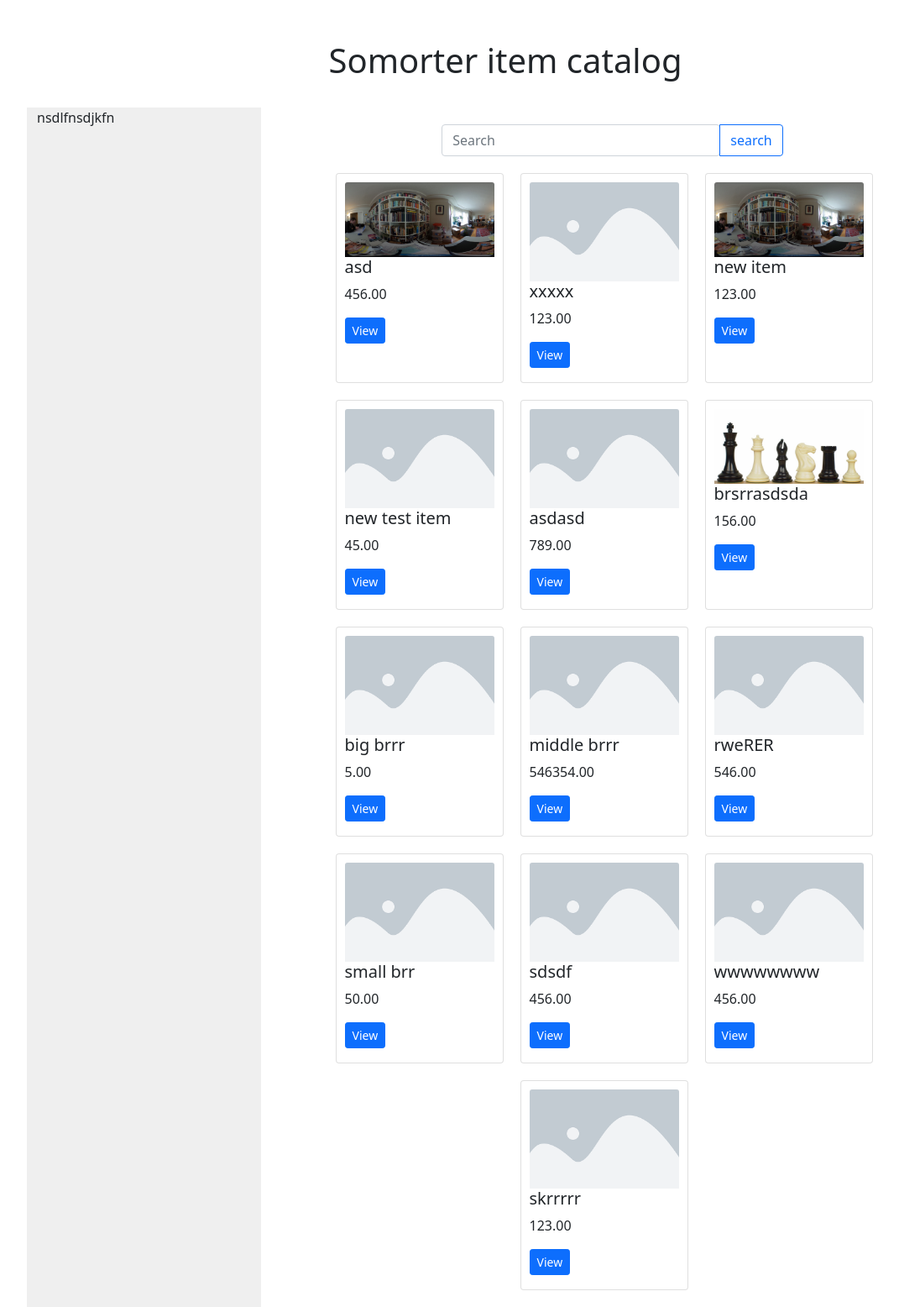
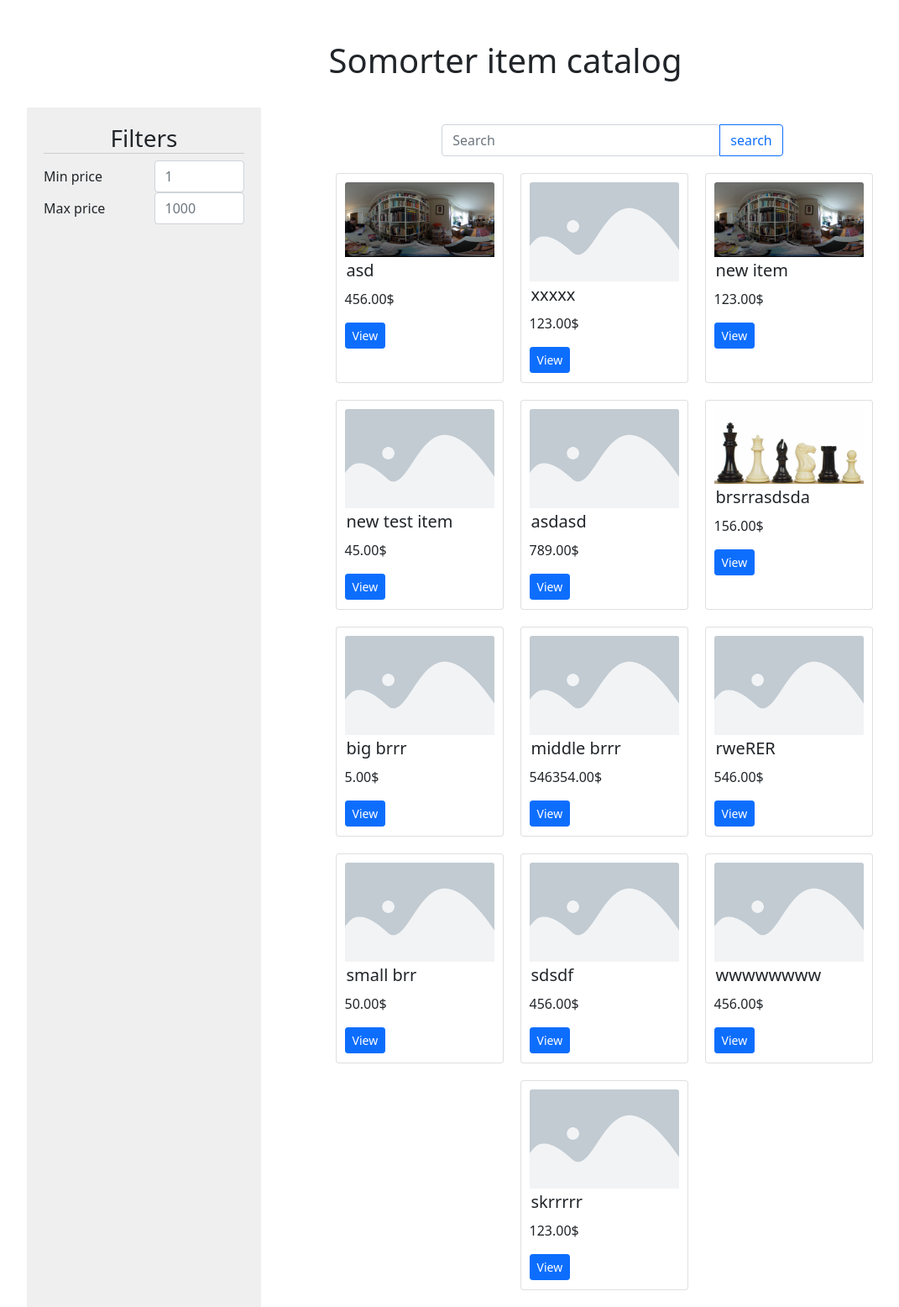
Before and after one commit to WitchoutName/django-smorter, a Django app: page /catalog/ in a window 1280 px wide. Shown: the part 56-1612 px from the top of the page at 84% size, without its empty margins (38-1109 px from the left). Run offline with Django 3.2, Linux system fonts and the light colour scheme; data comes from the database, SQL or seed files in the repository.

Commit message:
catalog price filters

```diff
--- a/eshop/templates/catalog.html
+++ b/eshop/templates/catalog.html
@@ -4,20 +4,33 @@
 
 {% block content %}
 <div id="catalog" class="container">
-  <br />
-  <br />
-  <h1 class="text-center" >Somorter item catalog</h1>
-  <br />
+  <br>
+  <br>
+  <h1 class="text-center">Somorter item catalog</h1>
+  <br>
 
+  <form method="POST" action="{% url 'catalog' %}">
     <div class="container row catalog">
       <div class="col-md-3" id="catalog-filter">
-    nsdlfnsdjkfn
+        <h3>Filters</h3>
+        <div class="form-group row">
+          <label for="minPrice" class="col-sm-6 col-form-label">Min price</label>
+          <div class="col-sm-6">
+            <input type="number" class="form-control" id="minPrice" name="minPrice"  placeholder="1" {% if filters.minPrice %}value="{{ filters.minPrice }}"{% endif %}>
+          </div>
+        </div>
+        <div class="form-group row">
+          <label for="maxPrice" class="col-sm-6 col-form-label">Max price</label>
+          <div class="col-sm-6">
+            <input type="number" class="form-control" id="maxPrice"  name="maxPrice" placeholder="1000" {% if filters.maxPrice %}value="{{ filters.maxPrice }}"{% endif %}>
+          </div>
+        </div>
       </div>
       <div id="catalog-items" class="col-md-9">
         <div class="input-group" id="itemSearch">
-        <input type="search" class="form-control rounded" placeholder="Search" aria-label="Search"
-          aria-describedby="search-addon" />
-        <button type="button" class="btn btn-outline-primary" onClick='window.location.href = `{% url "catalog" %}?search=${$("#itemSearch input").val()}`;'>search</button>
+          <input type="search" class="form-control rounded" placeholder="Search" name="search" aria-label="Search"
+            aria-describedby="search-addon" {% if filters.search %}value="{{ filters.search }}"{% endif %}/>
+          <button type="submit" class="btn btn-outline-primary">search</button>
         </div>
         <div id="items">
           {% for item in items %}
@@ -28,8 +41,8 @@
               {% else %}
               <img class="card-img-top" src="{% static 'img/item-placehloder.png' %}" alt="{{ item.title }}">
               {% endif %}
-                <h5 class="card-title">{{ item.title }}</h5>
-                <p class="card-text">{{ item.price }}</p>
+              <h5 class="card-title item-title">{{ item.title|item_title:filters.search|safe }}</h5>
+              <p class="card-text">{{ item.price }}$</p>
               <a href="#" class="btn btn-primary btn-sm">View</a>
             </div>
           </div>
@@ -45,4 +58,7 @@
 
       </script>
     </div>
+  </form>
+</div>
+
 {% endblock %}
--- a/eshop/templatetags/tags.py
+++ b/eshop/templatetags/tags.py
@@ -6,3 +6,8 @@ register = template.Library()
 def item_image(value):
     if len(value):
         return value[0].image.url
+
+
+@register.filter(name='item_title')
+def item_title(title, search):
+    return title.replace(search, f"<span class='searched'>{search}</span>") if search else title
--- a/eshop/views.py
+++ b/eshop/views.py
@@ -1,4 +1,6 @@
 from django.shortcuts import render
+from django.views.decorators.csrf import csrf_exempt
+
 from .forms import *
 from .models import *
 from django.contrib.auth import login, authenticate
@@ -223,12 +225,25 @@ def delete_items(request, id):
     return redirect(f'/shop/{shop.id}/admin/items/?{"".join([f"category={sus}&" for sus in subs])[:-1]}')
 
 
+def bs(*args):
+    print(*args)
+
+@csrf_exempt
 def catalog(request):
-    query = dict(request.GET.lists())
-    search = None
-    if "search" in query:
-        search = query["search"][0]
-        items = [x for x in Item.objects.all() if query["search"][0] in x.title]
-    else:
-        items = Item.objects.all()
-    return render(request, 'catalog.html', {"items":  items, "search": search})
+    filters = {x: y[0] for x, y in {**request.POST}.items()}
+    for x in ["search", "minPrice", "maxPrice"]:
+        if x not in filters:
+            filters[x] = None
+
+    print(filters)
+    items = Item.objects.all()
+    if filters["search"] not in [None, ""]:
+        items = [x for x in items if filters["search"] in x.title]
+        print("s:",items)
+    if filters["minPrice"]:
+        items = [x for x in items if float(filters["minPrice"]) < float(x.price)]
+        print("min:",[x.price for x in items])
+    if filters["maxPrice"]:
+        items = [x for x in items if float(filters["maxPrice"]) > float(x.price)]
+        print("max:",items)
+    return render(request, 'catalog.html', {"items":  items, "filters": filters})
--- a/static/css/style.css
+++ b/static/css/style.css
@@ -1,8 +1,14 @@
 
 #catalog-filter{
     background-color: rgb(239, 239, 239);
+    padding: 20px;
+}
 
+#catalog-filter h3{
+    text-align: center;
+    border-bottom: 1px rgb(204, 204, 204) solid;
 }
+
 
 #catalog-itmes{
     text-align: center;
@@ -20,9 +26,8 @@
 #categories h3{
     text-align: center;
     padding: 5px;
-    border-bottom: thin black solid;
+    border-bottom: 1px rgb(204, 204, 204) solid;
 }
-
 
 #categories button{
     border: none !important;
@@ -69,6 +74,11 @@
     margin-bottom: 20px;
 }
 
+.item-title{
+    margin-top: 2px;
+    padding: 2px;
+}
+
 .item .card-body{
     padding: 10px;
 }
@@ -83,3 +93,7 @@
     padding: 0;
     min-height: 1080px;
 }
+
+.searched{
+    background-color: khaki;
+}
```
Also changed, not shown: media/media/media/shop/1/image/elektricka-kytara-epiphone-sg-special-ve-vintage-worn-cherry-596685.jpg (deleted), media/media/media/shop/31/image/elektricka-kytara-epiphone-sg-special-ve-vintage-worn-cherry-596685.jpg (deleted), media/media/media/shop/32/image/elektricka-kytara-epiphone-sg-special-ve-vintage-worn-cherry-596685.jpg (deleted), media/media/media/shop/None/image/gfg-delete-1.jpg (deleted). Lines whose indentation alone changed are shown as unchanged.
